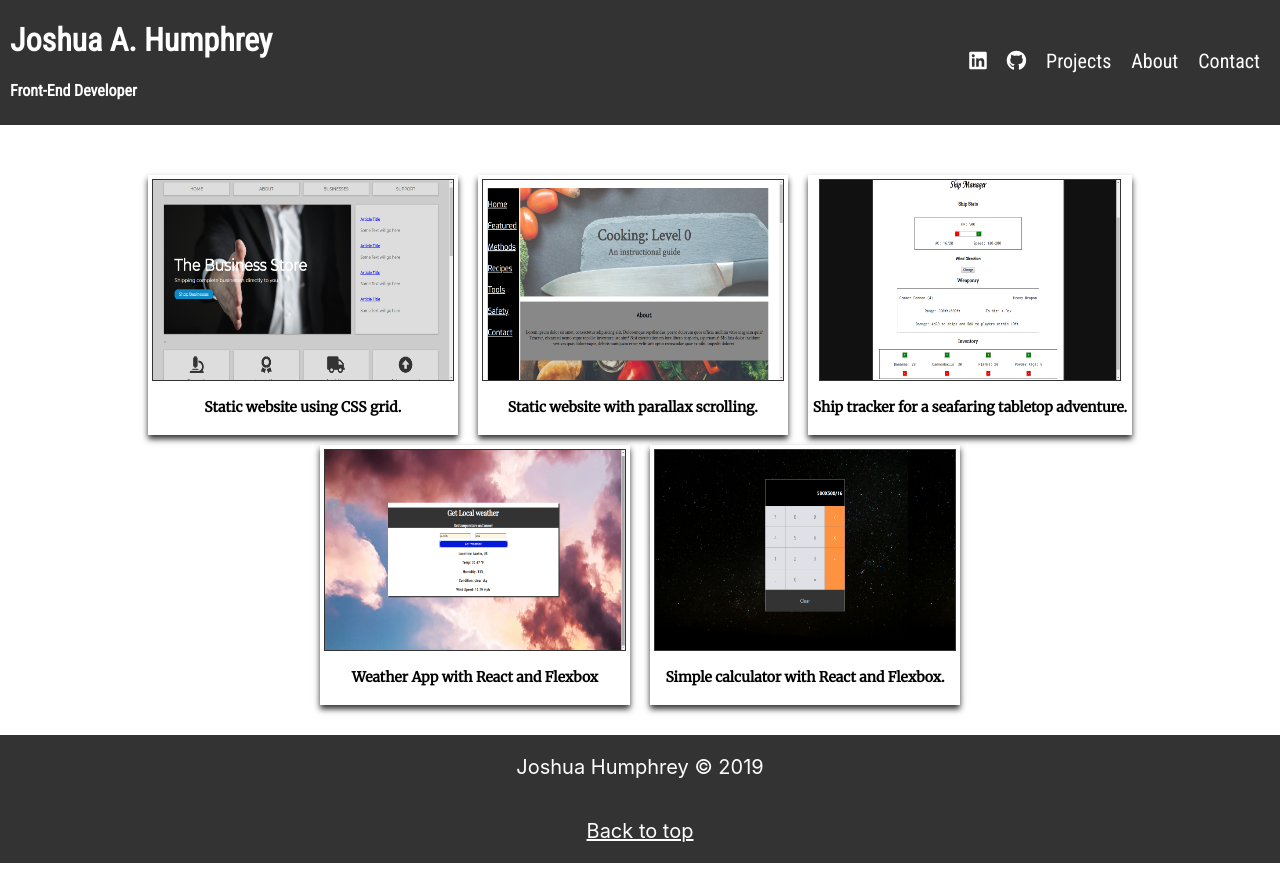
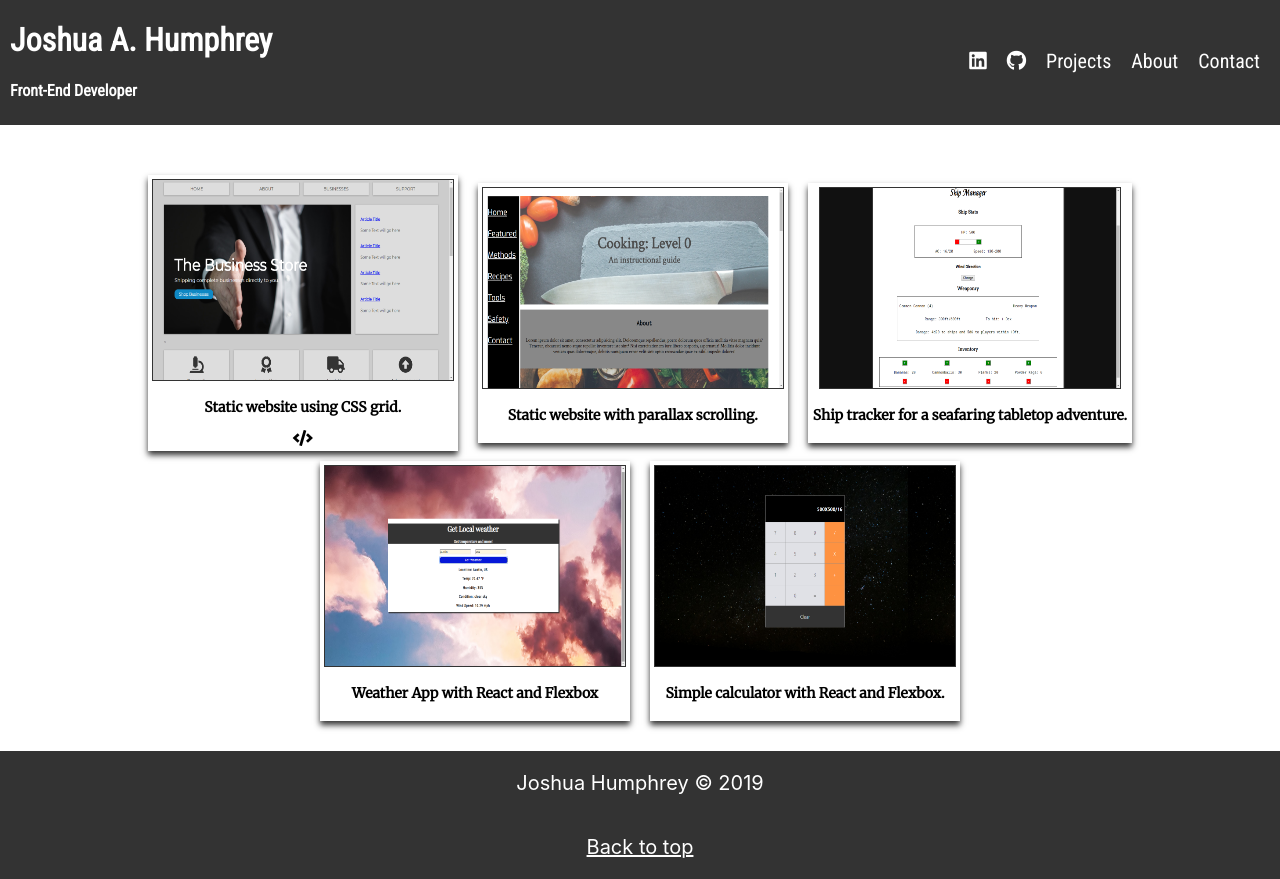
Before and after one commit to Humphreyj/netlifytest, a React (Create React App) app: page / in a window 1280 px wide. Built offline with nearby package versions, Linux system fonts and the light colour scheme.

Commit message:
code icons

```diff
--- a/src/App.css
+++ b/src/App.css
@@ -45,6 +45,12 @@
   margin: 0px 10px 10px 10px;
   box-shadow: 0px 4px 6px #333;
   padding: 5px;
+}
+.project-info {
+  display: flex;
+  flex-direction: column;
+  justify-content: center;
+  align-items: center;
 }
 .project-desc {
   font-family: 'Merriweather', sans-serif;
--- a/src/components/Projects.js
+++ b/src/components/Projects.js
@@ -10,7 +10,11 @@ const Projects = (props) => {
     	<div className='projects'>
 			<div className='project'>
 				<img className='project-img' src={bizShop} alt='project 1'/>
-				<p className='project-desc'>Static website using CSS grid.</p>
+				<div className="project-info">
+					<p className='project-desc'>Static website using CSS grid.</p>
+					<i className="fas fa-code"></i>
+				</div>
+
 			</div>
 
 			<div className='project'>
```
